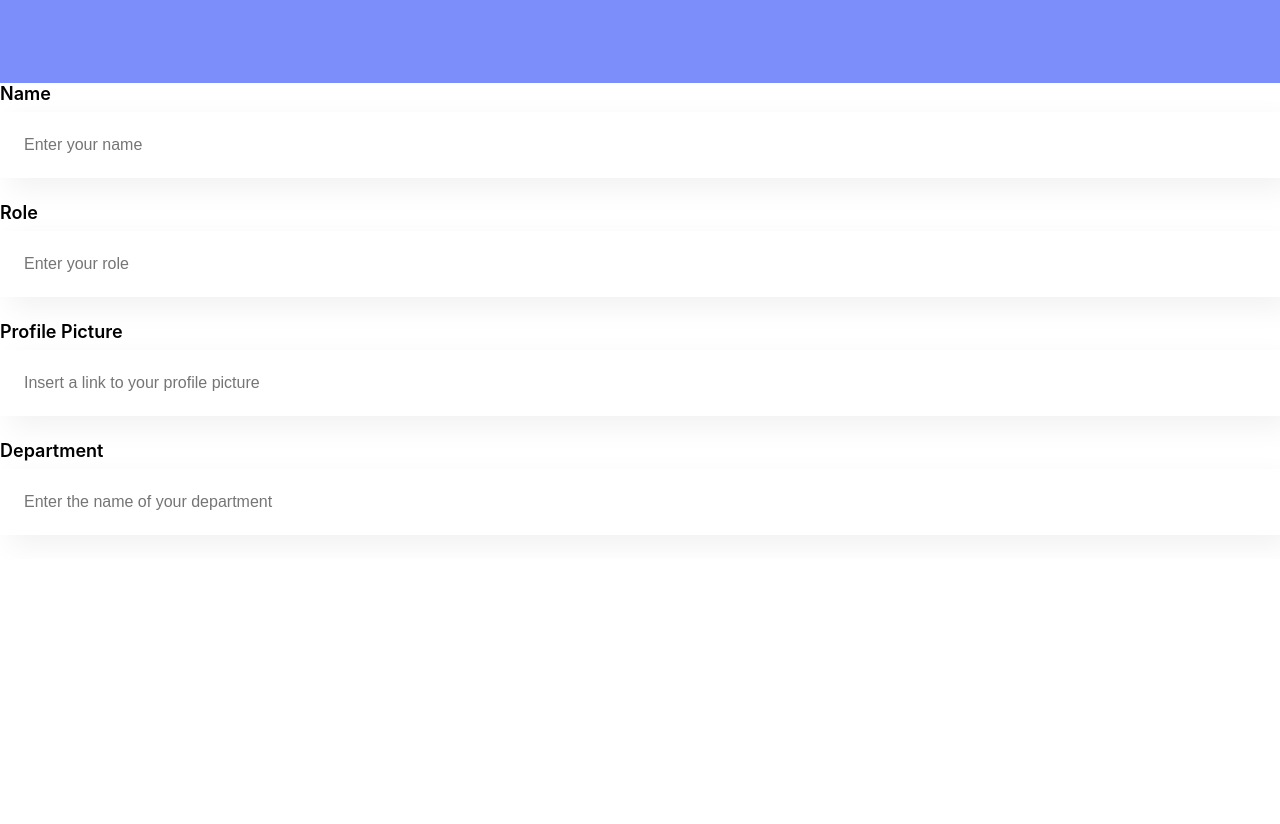
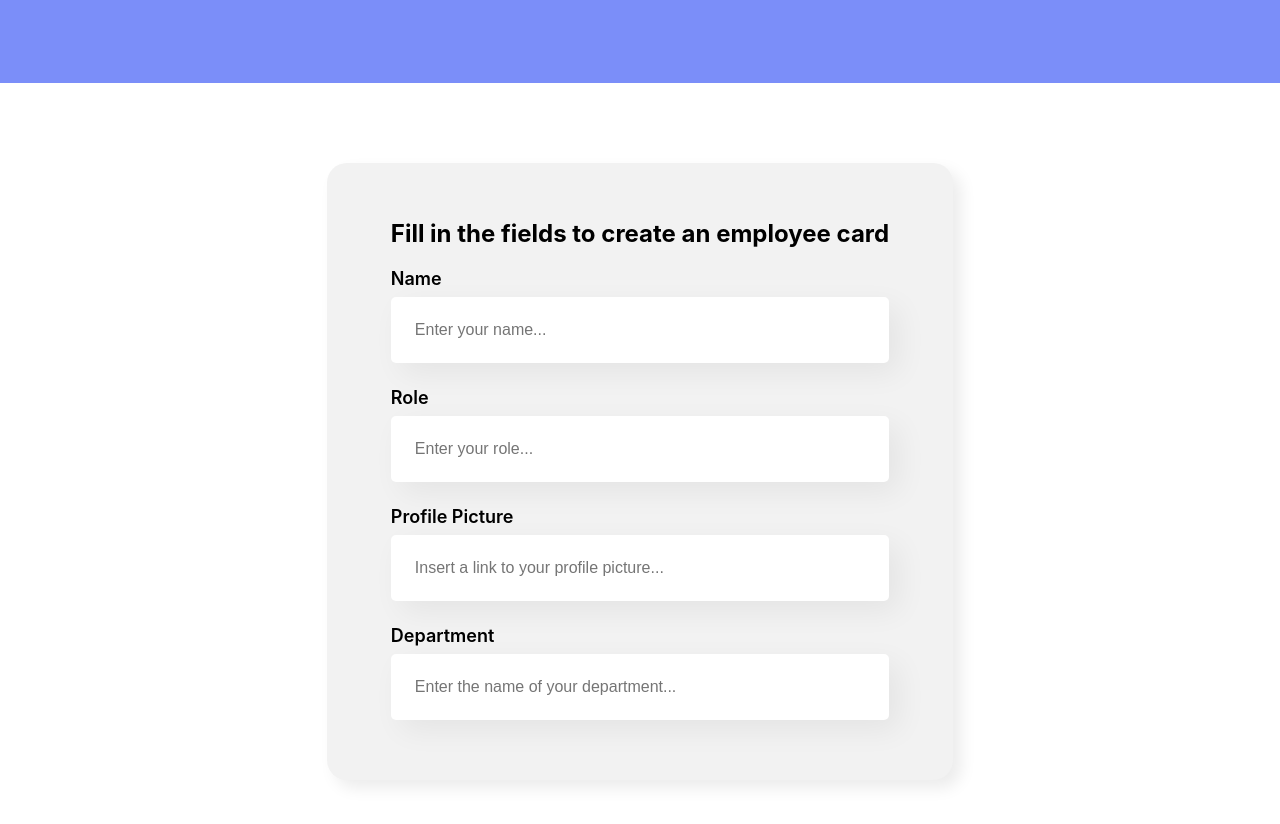
Before and after one commit to victorzottmann/organogram, a React (Create React App) app: page / in a window 1280 px wide. Shown: the part 416-1240 px from the top of the page. Before the commit the page ends 975 px from the top, so only its background shows below. Built offline with nearby package versions, Linux system fonts and the light colour scheme; the HTML template or start-up script is replaced by a standard one.

Commit message:
add Form

```diff
--- a/src/App.jsx
+++ b/src/App.jsx
@@ -1,14 +1,11 @@
 import Header from "./components/Header";
-import TextInput from "./components/TextInput";
+import Form from "./components/Form";
 
 const App = () => {
   return (
     <div className="App">
       <Header />
-      <TextInput label="Name" placeholder="Enter your name" />
-      <TextInput label="Role" placeholder="Enter your role" />
-      <TextInput label="Profile Picture" placeholder="Insert a link to your profile picture" />
-      <TextInput label="Department" placeholder="Enter the name of your department" />
+      <Form />
     </div>
   );
 }
--- /dev/null
+++ b/src/components/Form/index.jsx
@@ -0,0 +1,32 @@
+import styled from "styled-components";
+import TextInput from "../TextInput";
+
+const FormSection = styled.section`
+  display: flex;
+  justify-content: center;
+  margin: 80px auto;
+`;
+
+const FormContainer = styled.form`
+  background-color: #f2f2f2;
+  max-width: 100%;
+  padding: 36px 64px;
+  border-radius: 20px;
+  box-shadow: 8px 8px 16px rgba(0, 0, 0, 0.08);
+`;
+
+const Form = () => {
+  return (
+    <FormSection>
+      <FormContainer>
+        <h2>Fill in the fields to create an employee card</h2>
+        <TextInput label="Name" placeholder="Enter your name" />
+        <TextInput label="Role" placeholder="Enter your role" />
+        <TextInput label="Profile Picture" placeholder="Insert a link to your profile picture" />
+        <TextInput label="Department" placeholder="Enter the name of your department" />
+      </FormContainer>
+    </FormSection>
+  );
+}
+
+export default Form;
--- a/src/components/TextInput/index.jsx
+++ b/src/components/TextInput/index.jsx
@@ -11,11 +11,12 @@ const Label = styled.label`
   margin-bottom: 8px;
   font-size: 18px;
   font-weight: 600;
-`
+`;
 
 const Input = styled.input`
   box-sizing: border-box;
   border: none;
+  border-radius: 5px;
   background-color: #fff;
   box-shadow: 10px 10px 30px rgba(0, 0, 0, 0.06);
   font-size: 16px;
@@ -24,10 +25,12 @@ const Input = styled.input`
 `;
 
 const TextInput = ({ label, placeholder }) => {
+  const newPlaceholder = `${placeholder}...`;
+
   return (
     <TextInputContainer>
       <Label>{label}</Label>
-      <Input placeholder={placeholder} />
+      <Input placeholder={newPlaceholder} />
     </TextInputContainer>
   );
 }
```
